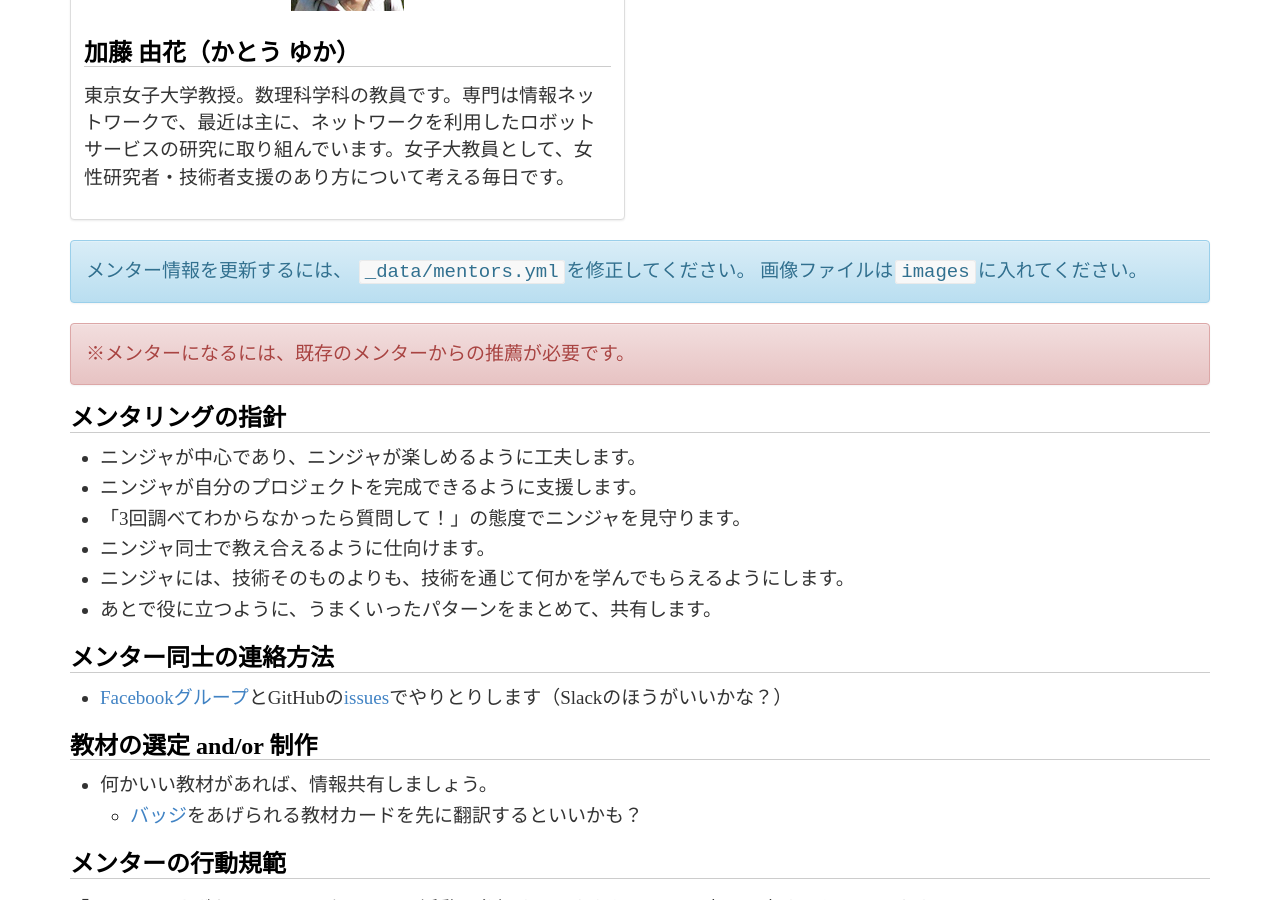
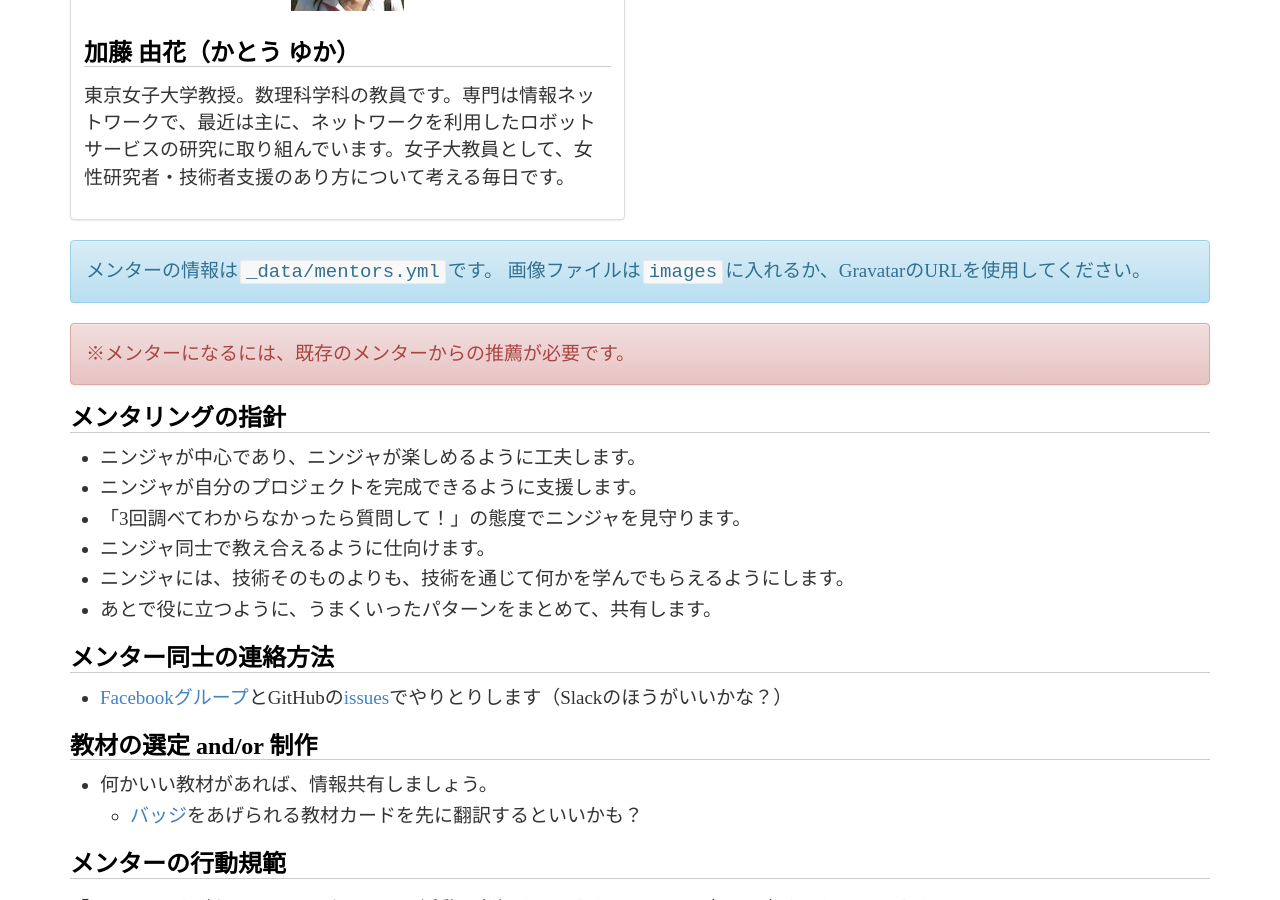
Before and after one commit to coderdojo-suginami/coderdojo-suginami.github.io, a Jekyll site: the page built from mentors/index.md, in a window 1280 px wide and 900 px high, scrolled down 2167 px. Built offline with Jekyll 4.4.1, drawn with Linux system fonts in a browser that asks for light colours.

Commit message:
Update image

```diff
--- a/_data/champions.yml
+++ b/_data/champions.yml
@@ -1,11 +1,11 @@
 - name: "角 征典"
   kana: "かど まさのり"
   id: "@kdmsnr"
-  photo: "/images/kdmsnr.jpg"
+  photo: "https://s.gravatar.com/avatar/3b69e2bb0466e097ffa37fa0be33e274?s=113"
   profile: "ワイクル株式会社（取締役）。東京工業大学環境・社会理工学院（特任講師）。アジャイル開発、リーンスタートアップ、デザイン思考を用いた開発組織の支援に従事。大学では、アントレプレナー教育に従事。リーンスタートアップ、アジャイル開発、組織変革、チームビルディング、プログラミングに関する翻訳書を数多く手がけている。"
 
 - name: "永瀬美穂"
   kana: "ながせ みほ"
   id: "@miholovesq"
-  photo: "/images/nagase.png"
+  photo: "https://s.gravatar.com/avatar/eef3d64b550f8f823d128785e0de8d6f?s=113"
   profile: "アジャイルコンサルタント。産業技術大学院大学特任准教授。受託開発の現場でWebアプリケーションエンジニア、プロジェクトマネージャーとしての経験を重ね、2009年頃より所属組織でのアジャイルの導入と実践を通じ組織マネジメントを行う。現在は顧客へのアジャイル導入支援、教育研修、コーチングをしながら、大学院大学で教鞭を執っている。"
--- a/_data/mentors.yml
+++ b/_data/mentors.yml
@@ -13,7 +13,7 @@
 - name: "安井 力"
   kana: "やすい つとむ"
   id: "@yattom"
-  photo: "/images/yattom.jpg"
+  photo: "https://s.gravatar.com/avatar/acd2f6f7498ea41881e161e191aa7c02?s=113"
   profile: "アジャイルコーチ、認定スクラムマスター。訳書に『アジャイルな見積りと計画づくり』（マイナビ）、『Fearless Change』（丸善出版）など。好きなプラクティスはテスト駆動開発とふりかえり。"
 
 - name: "Maiko Suzuki"
--- a/mentors/index.md
+++ b/mentors/index.md
@@ -58,9 +58,8 @@ http://www.slideshare.net/togazo/dojo1150528/12
 {% endfor %}
 
 <div class="alert alert-info" role="alert">
-メンター情報を更新するには、
-<tt>_data/mentors.yml</tt>を修正してください。
-画像ファイルは<tt>images</tt>に入れてください。
+メンターの情報は<tt>_data/mentors.yml</tt>です。
+画像ファイルは<tt>images</tt>に入れるか、GravatarのURLを使用してください。
 </div>
 
 <div class="alert alert-danger" role="alert">
```
